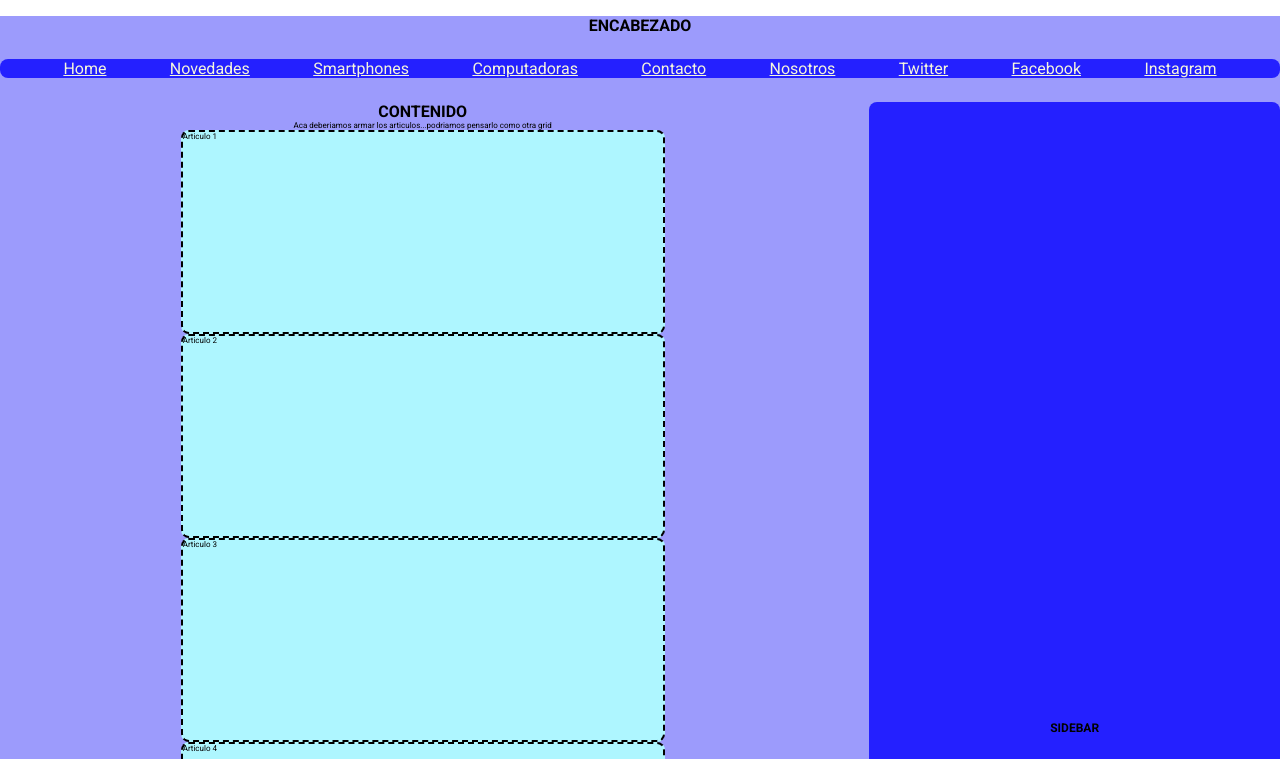
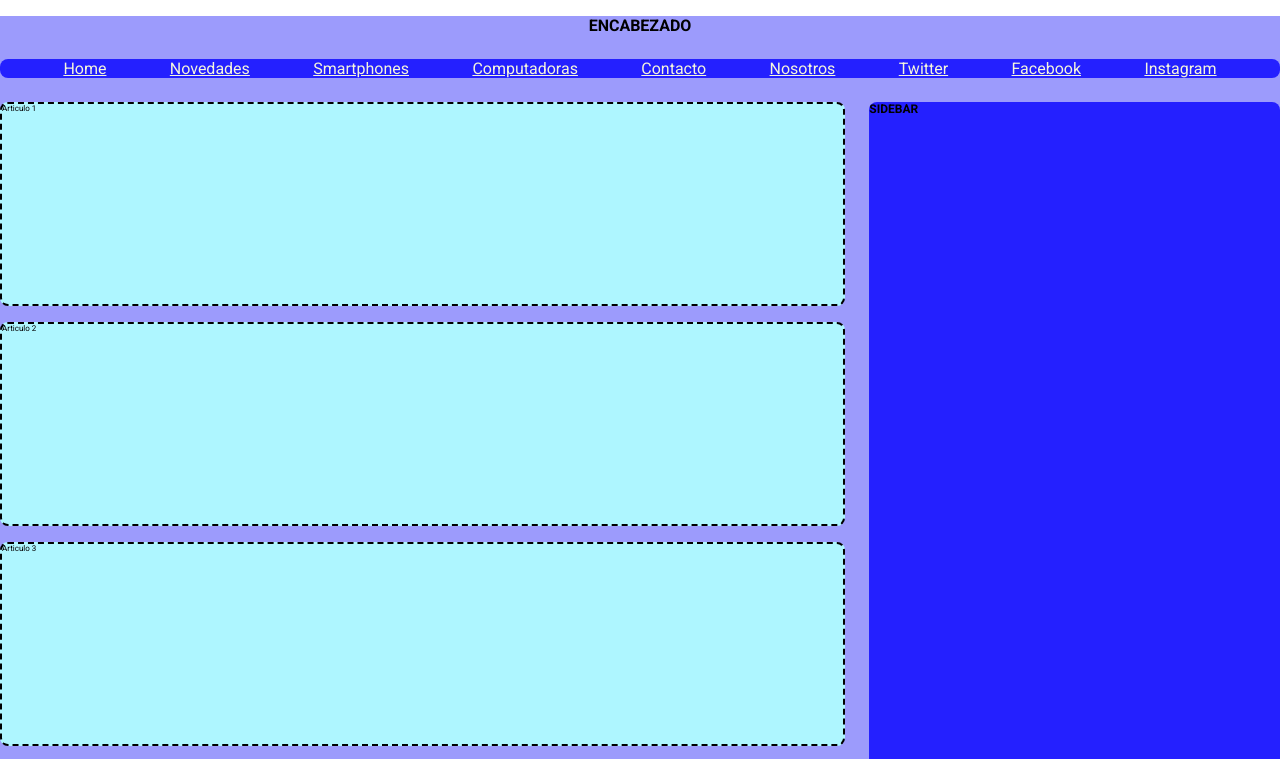
Before and after one commit to marquinho94/TRABAJO-EN-GRUPO, a plain HTML site: page TP0/index.html in a window 1280 px wide. Shown: the top 759 px of the page. Drawn offline with Linux system fonts and the light colour scheme; a web font is replaced by a local one.

Commit message:
prueba de maquetado

```diff
--- a/TP0/estilos.css
+++ b/TP0/estilos.css
@@ -46,8 +46,12 @@ a{
 
     grid-template-columns: repeat(3, 1fr);
     grid-template-rows: repeat(9, auto);
-    gap: 24px;
-
+    gap: 24px 24px;
+    /* Multiplos de 8 para hacer pixel perfect en android  */
+/*
+    Para acomodar los elementos desde el contenedor padre en grid place-content	[align-content] [justify-content]
+ */
+    place-content: stretch stretch;
     grid-template-areas:"header header header"
                         "navbar navbar navbar"
                         "contenido contenido sidebar"
@@ -96,11 +100,13 @@ a{
 /*     flex-direction: column;
     flex-wrap: nowrap; */
     flex-flow: column nowrap;
-    align-items: center;
-    justify-content: space-around;
-    align-items: center;
+
+    justify-content: space-evenly;
+    align-items: stretch;
+
+    gap: 16px 16px;
+
     grid-area: contenido;
-
 }
 
 .contenedor .contenido .articulo {
@@ -114,9 +120,10 @@ a{
     border-color: rgb(0, 0, 0);
 
 
-    min-width: 480px;
+    /* min-width: 480px; */
 
     min-height: 200px;
+    /* align-items: stretch; */
 
 
 
@@ -133,8 +140,8 @@ a{
     min-width: 50px;
     min-height: 80vh;
     display: flex;
-    justify-content: center;
-    align-items: center;
+    justify-content: stretch;
+    align-items: flex-start;
 
 
     grid-area: sidebar;
--- a/TP0/index.html
+++ b/TP0/index.html
@@ -43,9 +43,10 @@
         </div>
 
         <main class="contenido">
-            <h1>CONTENIDO</h1>
+
+           <!--  <h1>CONTENIDO</h1>
             <p>Aca deberiamos armar los articulos...podriamos pensarlo como otra grid</p>
-
+ -->
             <div class="articulo">Articulo 1</div>
             <div class="articulo">Articulo 2</div>
             <div class="articulo">Articulo 3</div>
```
Also changed, not shown: notas.txt (added).
